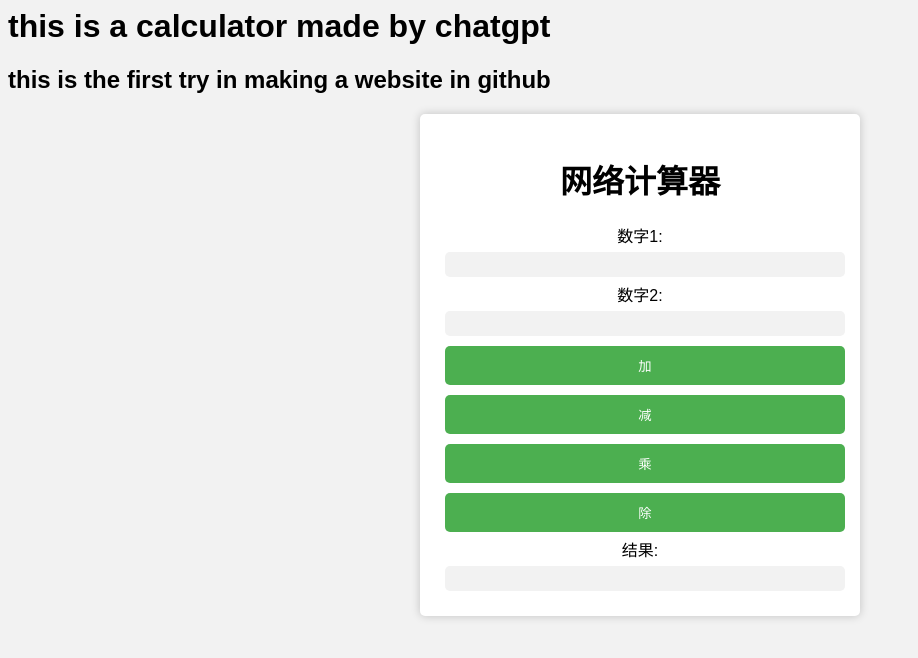
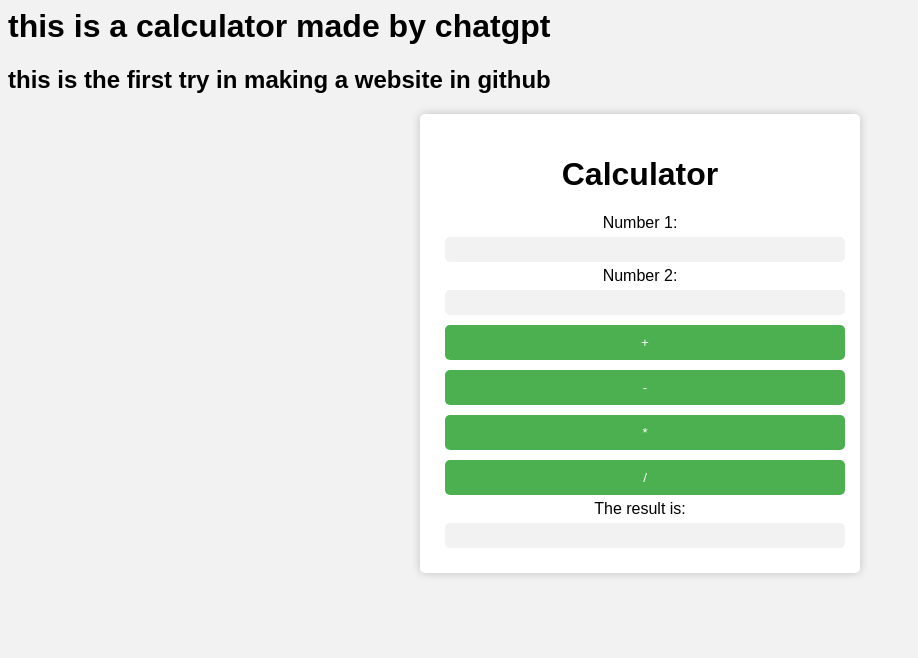
Before and after one commit to happysunnyhappy/calculatorMadeByChatGPT, a plain HTML site: page index.html in a window 1280 px wide. Shown: the whole page, without its empty margins (0-918 px from the left). Drawn offline with Linux system fonts and the light colour scheme.

Commit message:
Update index.html-from Chinese to English

```diff
--- a/index.html
+++ b/index.html
@@ -4,7 +4,7 @@
 <!DOCTYPE html>
 <html>
 <head>
-	<title>网络计算器</title>
+	<title>Calculator</title>
 	<style>
 		body {
 			font-family: Arial, sans-serif;
@@ -49,18 +49,18 @@
 </head>
 <body>
 	<div class="container">
-		<h1>网络计算器</h1>
-		<label for="num1">数字1:</label>
+		<h1>Calculator</h1>
+		<label for="num1">Number 1:</label>
 		<input type="number" id="num1" name="num1">
-		<label for="num2">数字2:</label>
+		<label for="num2">Number 2:</label>
 		<input type="number" id="num2" name="num2">
 		<br>
-		<button onclick="add()">加</button>
-		<button onclick="subtract()">减</button>
-		<button onclick="multiply()">乘</button>
-		<button onclick="divide()">除</button>
+		<button onclick="add()">+</button>
+		<button onclick="subtract()">-</button>
+		<button onclick="multiply()">*</button>
+		<button onclick="divide()">/</button>
 		<br>
-		<label for="result">结果:</label>
+		<label for="result">The result is:</label>
 		<input type="number" id="result" name="result" disabled>
 	</div>
 
```
